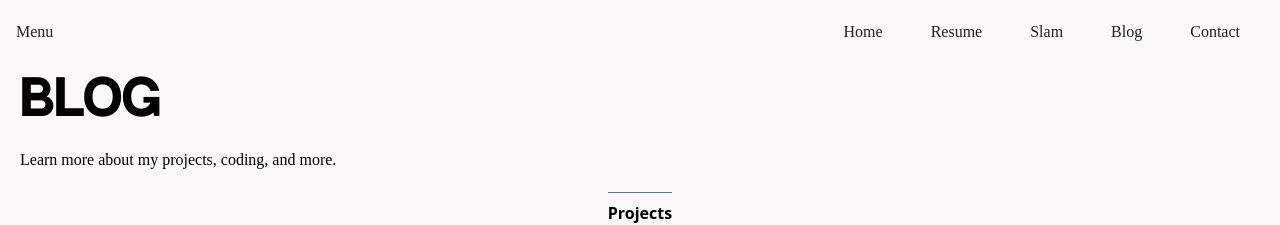
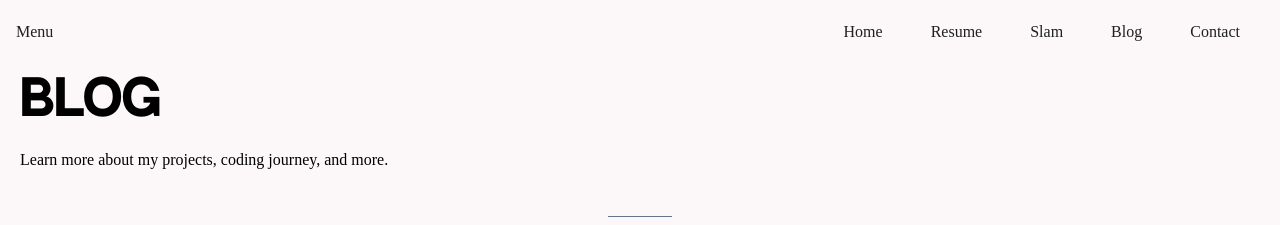
Before and after one commit to itwela/itwela-dev, a React (Vite) app in the folder client/: page /Blog in a window 1280 px wide. Shown: the top 225 px of the page. Built offline with nearby package versions, Linux system fonts and the light colour scheme; a web font is replaced by a local one.

Commit message:
updated blog formatting and twitter

```diff
--- a/client/src/App.tsx
+++ b/client/src/App.tsx
@@ -11,7 +11,7 @@ import Lenis from '@studio-freight/lenis'
 import ScrollToTop from './scrolltotop';
 import Slam from './slam';
 import { Toaster, toast } from 'sonner';
-import SingleBlogPost from './BlogDynamic';
+import SingleBlogPost from './🔵BlogDynamic';
 
 function App() {
 
--- a/client/src/Contact.tsx
+++ b/client/src/Contact.tsx
@@ -37,6 +37,7 @@ const Contact = () => {
             <br />
             <h2 id='contact2' className='font-second'><strong>Email:</strong> <a href="mailto:iibomu@wgu.edu" target="_blank">iibomu@wgu.edu</a></h2>
             <h2 id='contact3' className='font-second'><strong>Linkedin:</strong> <a href="https://www.linkedin.com/in/itwela/" target="_blank">linkedin.com/in/itwela/</a></h2>
+            <h2 id='contact3' className='font-second'><strong>Twitter:</strong> <a href="https://twitter.com/itwelai" target="_blank">twitter.com/itwelai</a></h2>
         </div>
         <ItFooter />
     </section>
--- a/client/src/hp2.tsx
+++ b/client/src/hp2.tsx
@@ -1,5 +1,5 @@
 import React, { forwardRef, useEffect, useLayoutEffect } from 'react';
-import projects from './hp2ProjectData'
+import projects from './🔵hp2ProjectData'
 import gsap from 'gsap';
 import { useGSAP } from '@gsap/react';
 
--- a/client/src/BlogDynamic.tsx
+++ b/client/src/🔵BlogDynamic.tsx
@@ -1,6 +1,6 @@
 import React from 'react';
 import { NavLink, useParams } from 'react-router-dom';
-import { blogposts as posts } from './BlogPosts';
+import { blogposts as posts } from './🔵BlogPosts';
 import ReactMarkdown from 'react-markdown'
 import ItFooter from './footer';
 import { IoMdArrowBack } from 'react-icons/io';
--- a/client/src/BlogPosts.ts
+++ b/client/src/🔵BlogPosts.ts
@@ -1,5 +1,5 @@
-import projects from "./hp2ProjectData";
-import leetcodes from "./hp2CodingData";
+import projects from "./🔵hp2ProjectData";
+import leetcodes from "./🔵hp2CodingData";
 
 interface BlogPosts {
     id: string;
--- a/client/src/🔵blog.tsx
+++ b/client/src/🔵blog.tsx
@@ -6,7 +6,7 @@ import { useRef } from 'react';
 import gsap from 'gsap'
 import { useGSAP } from '@gsap/react'
 import ItFooter from './footer';
-import { blogposts } from './BlogPosts';
+import { blogposts } from './🔵BlogPosts';
 import { IoWarning } from "react-icons/io5";
 
 
@@ -35,9 +35,11 @@ const Blog = () => {
     <>
       <section className='main-section px-5 py-3 w-[100vw] min-h-[100vh] flex flex-col  bg-[#fcf7f8] '>
         <div className="extra-space flex flex-col place-content-start w-full min-h-[100dvh] relative">
-          <h1 id='blog1' className='font-main text-5xl'>Blog</h1>
-          <br />
-          <h2 id='blog2' className='font-second'>Learn more about my projects, coding, and more. </h2>
+          <div className='flex  flex-col w-full h-max mb-6'>
+            <h1 id='blog1' className='font-main text-5xl'>Blog</h1>
+            <br />
+            <h2 id='blog2' className='font-second'>Learn more about my projects, coding journey, and more. </h2>
+          </div>
           {/* <h2 id='blog2' className='font-second fixed place-self-center top-2 bg-yellow-100 z-50 w-[80vw] flex place-content-center place-items-center gap-1 p-1'><IoWarning/> Currently under construction. :)</h2> */}
 
           {/* Loop through categories */}
```
Also changed, not shown: client/src/🔵hp2CodingData.ts (renamed from client/src/hp2CodingData.ts), client/src/🔵hp2ProjectData.ts (renamed from client/src/hp2ProjectData.ts).
